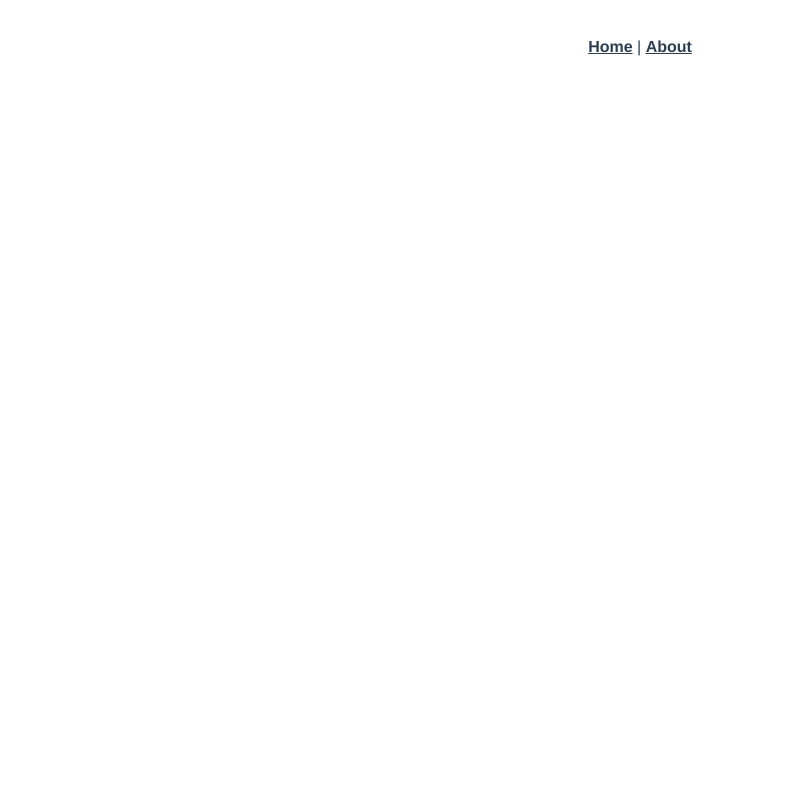
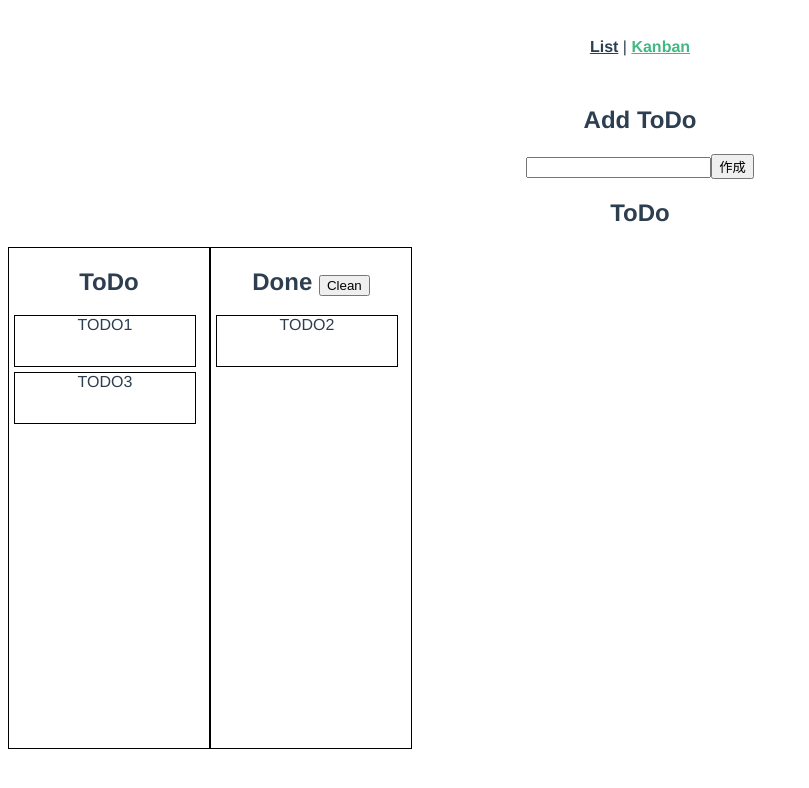
Before and after one commit to YukinoTerashima/VueTodo, a Vue app: page /#/kanban in a window 1280 px wide. Shown: the top 788 px of the page, without its empty margins (0-809 px from the left). Built offline with nearby package versions, Linux system fonts and the light colour scheme.

Commit message:
impl kanban

```diff
--- a/src/App.vue
+++ b/src/App.vue
@@ -1,8 +1,8 @@
 <template>
   <div id="app">
     <div id="nav">
-      <router-link to="/">Home</router-link> |
-      <router-link to="/about">About</router-link>
+      <router-link to="/">List</router-link> |
+      <router-link to="/kanban">Kanban</router-link>
     </div>
     <router-view />
   </div>
--- a/src/router/index.js
+++ b/src/router/index.js
@@ -1,23 +1,20 @@
 import Vue from "vue";
 import VueRouter from "vue-router";
-import Home from "../views/Home.vue";
+import List from "../views/List.vue";
 
 Vue.use(VueRouter);
 
 const routes = [
   {
     path: "/",
-    name: "Home",
-    component: Home
+    name: "List",
+    component: List
   },
   {
-    path: "/about",
-    name: "About",
-    // route level code-splitting
-    // this generates a separate chunk (about.[hash].js) for this route
-    // which is lazy-loaded when the route is visited.
+    path: "/kanban",
+    name: "Kanban",
     component: () =>
-      import(/* webpackChunkName: "about" */ "../views/About.vue")
+      import(/* webpackChunkName: "kanban" */ "../views/Kanban.vue")
   }
 ];
 
--- a/src/views/Home.vue
+++ /dev/null
@@ -1,60 +0,0 @@
-<template>
-  <div class="home">
-    <h2>Add ToDo</h2>
-    <form @submit="addTodo">
-      <input v-model="newText" type="text" />
-      <button type="submit">作成</button>
-    </form>
-    <h2>ToDo</h2>
-    <ul>
-      <li v-for="todo in notDoneTodo" :key="todo.name">
-        <input type="checkbox" v-model="todo.isDone" />
-        {{ todo.name }}
-        <button @click="deleteTodo(todo)">削除</button>
-      </li>
-    </ul>
-    <h2>Done</h2>
-    <button @click="cleanTodo">Clean</button>
-    <ul>
-      <li v-for="todo in doneTodo" :key="todo.name">
-        <input type="checkbox" v-model="todo.isDone" />
-        {{ todo.name }}
-        <button @click="deleteTodo(todo)">削除</button>
-      </li>
-    </ul>
-  </div>
-</template>
-
-<script>
-export default {
-  name: "Home",
-  data() {
-    return {
-      newText: ""
-    };
-  },
-  methods: {
-    addTodo() {
-      this.$store.commit("addTodo", this.newText);
-      this.newText = "";
-    },
-    deleteTodo(deleteTarget) {
-      this.$store.commit("deleteTodo", deleteTarget);
-    },
-    cleanTodo() {
-      this.$store.commit("cleanTodo");
-    }
-  },
-  computed: {
-    todos() {
-      return this.$store.state.todos;
-    },
-    notDoneTodo() {
-      return this.$store.getters.notDoneTodo;
-    },
-    doneTodo() {
-      return this.$store.getters.doneTodo;
-    }
-  }
-};
-</script>
--- /dev/null
+++ b/src/views/Kanban.vue
@@ -0,0 +1,99 @@
+<template>
+  <div class="home">
+    <h2>Add ToDo</h2>
+    <form @submit="addTodo">
+      <input v-model="newText" type="text" />
+      <button type="submit">作成</button>
+    </form>
+    <h2>ToDo</h2>
+    <div class="wrapper">
+      <div
+        class="col"
+        @dragover="$event.preventDefault()"
+        @drop="dropCard(false)"
+      >
+        <h2>ToDo</h2>
+        <div
+          class="card"
+          draggable="true"
+          @dragstart="moveCard(todo)"
+          v-for="todo in notDoneTodo"
+          :key="todo.name"
+        >
+          {{ todo.name }}
+        </div>
+      </div>
+      <div
+        class="col"
+        @dragover="$event.preventDefault()"
+        @drop="dropCard(true)"
+      >
+        <h2>Done <button @click="cleanTodo">Clean</button></h2>
+        <div
+          class="card"
+          draggable="true"
+          v-for="todo in doneTodo"
+          :key="todo.name"
+        >
+          {{ todo.name }}
+        </div>
+      </div>
+    </div>
+  </div>
+</template>
+
+<script>
+// https://developer.mozilla.org/ja/docs/Web/API/HTML_Drag_and_Drop_API
+// https://developer.mozilla.org/ja/docs/DragDrop/Drag_Operations
+export default {
+  name: "Kanban",
+  data() {
+    return {
+      newText: "",
+      movingCard: undefined
+    };
+  },
+  methods: {
+    addTodo() {
+      this.$store.commit("addTodo", this.newText);
+      this.newText = "";
+    },
+    cleanTodo() {
+      this.$store.commit("cleanTodo");
+    },
+    moveCard(todo) {
+      this.movingCard = todo;
+    },
+    dropCard(isDone) {
+      this.movingCard.isDone = isDone;
+    }
+  },
+  computed: {
+    todos() {
+      return this.$store.state.todos;
+    },
+    notDoneTodo() {
+      return this.$store.getters.notDoneTodo;
+    },
+    doneTodo() {
+      return this.$store.getters.doneTodo;
+    }
+  }
+};
+</script>
+<style scoped>
+.wrapper {
+  display: flex;
+}
+.col {
+  height: 500px;
+  width: 200px;
+  border: solid black 1px;
+}
+.card {
+  width: calc(100% - 20px);
+  border: solid black 1px;
+  height: 50px;
+  margin: 5px;
+}
+</style>
--- a/src/views/About.vue
+++ b/src/views/List.vue
@@ -27,7 +27,7 @@
 
 <script>
 export default {
-  name: "Home",
+  name: "List",
   data() {
     return {
       newText: ""
```
